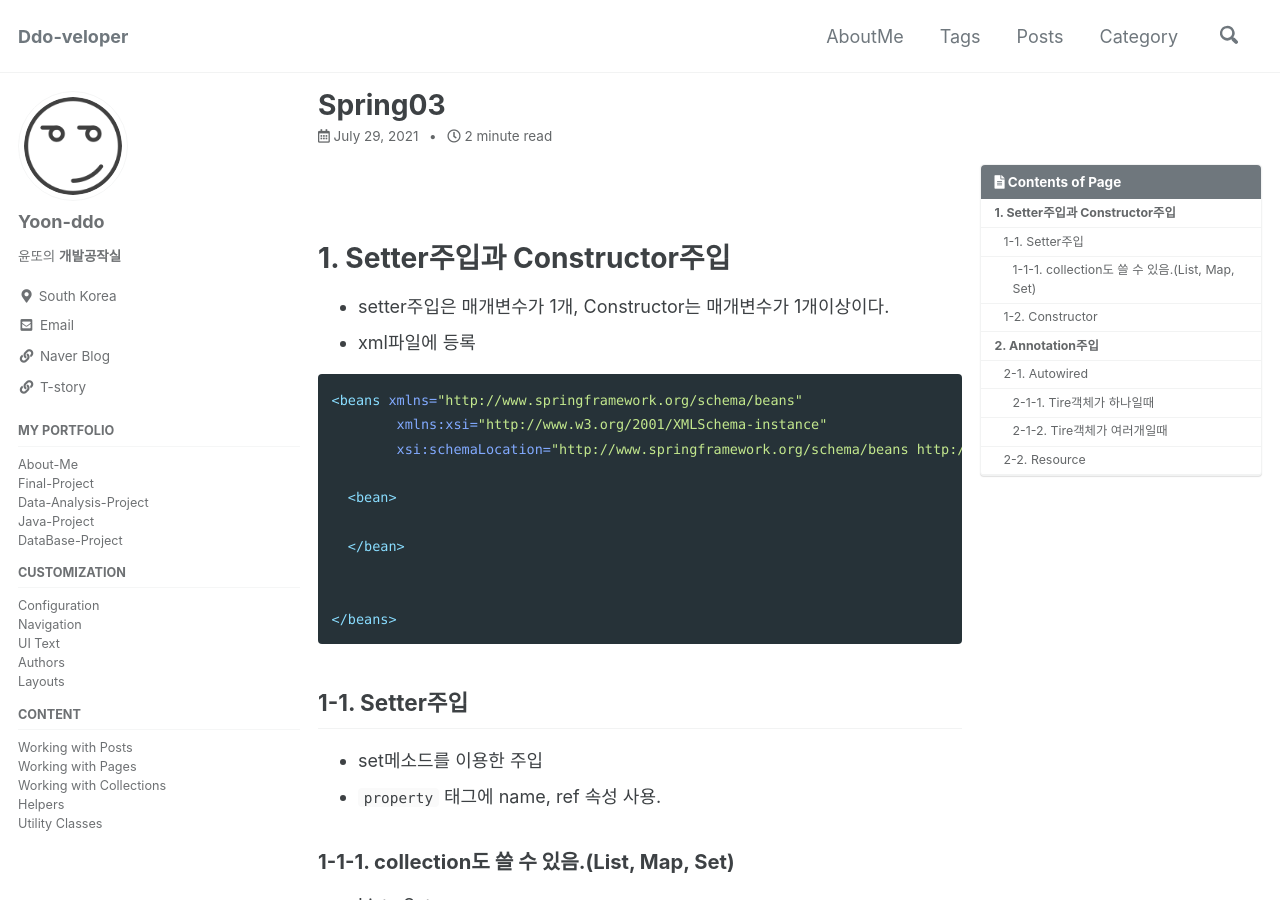
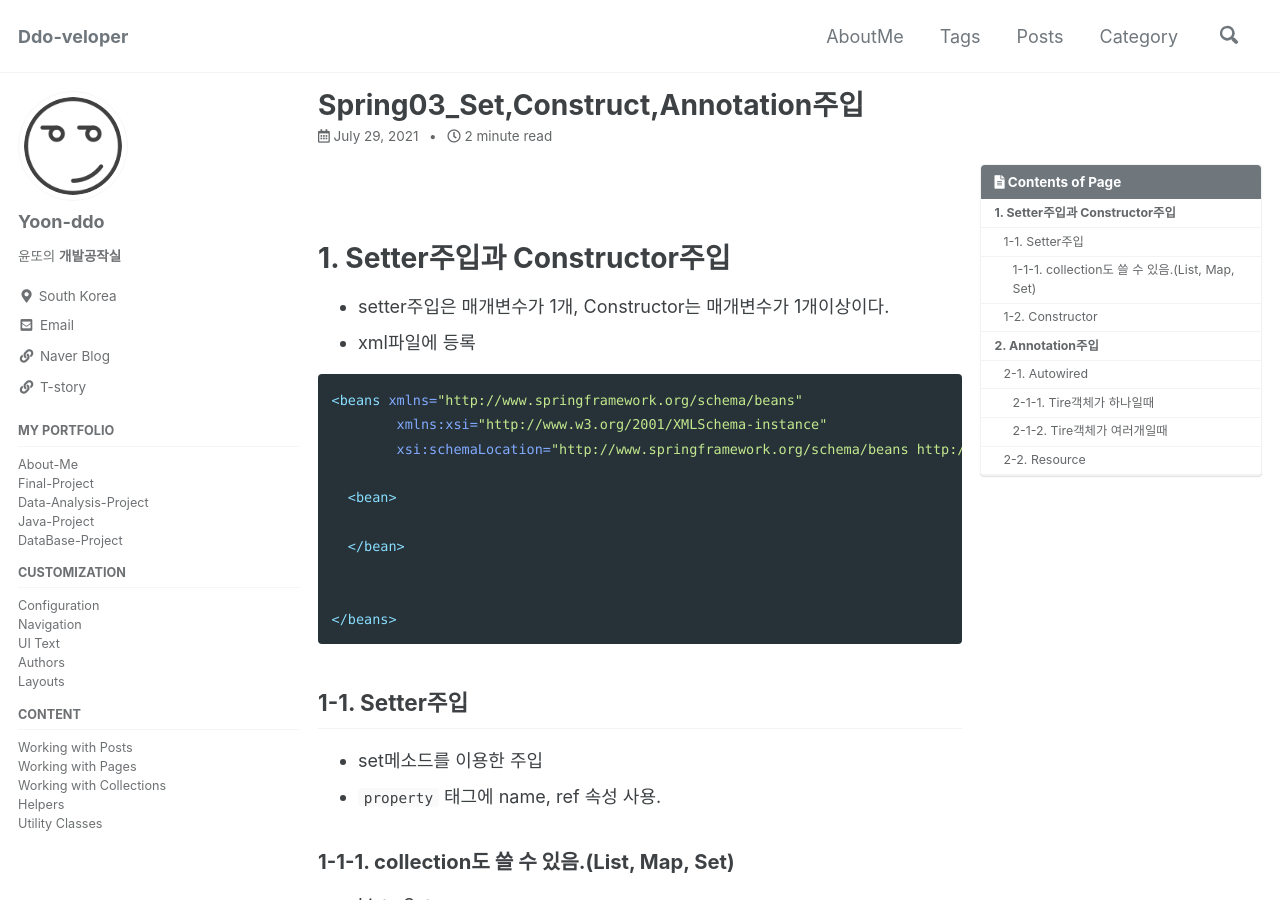
Before and after one commit to Yoon-ddo/Yoon-ddo.github.io, a Jekyll site: the page built from _posts/2021-07-29-Spring03_Set,Construct,Annotation주입.md, in a window 1280 px wide and 900 px high. Built offline with Jekyll 4.4.1, drawn with Linux system fonts in a browser that asks for light colours; cached includes are drawn as plain includes.

Commit message:
Update and rename 2021-07-29-Spring03_MVC.md to 2021-07-29-Spring03_Set,Construct,Annotation주입.md

```diff
--- a/_posts/2021-07-29-Spring03_MVC.md
+++ b/_posts/2021-07-29-Spring03_Set,Construct,Annotation주입.md
@@ -1,5 +1,5 @@
 ---
-title: Spring03
+title: Spring03_Set,Construct,Annotation주입
 toc: true
 toc_sticky: true
 toc_label: "Contents of Page"
```
